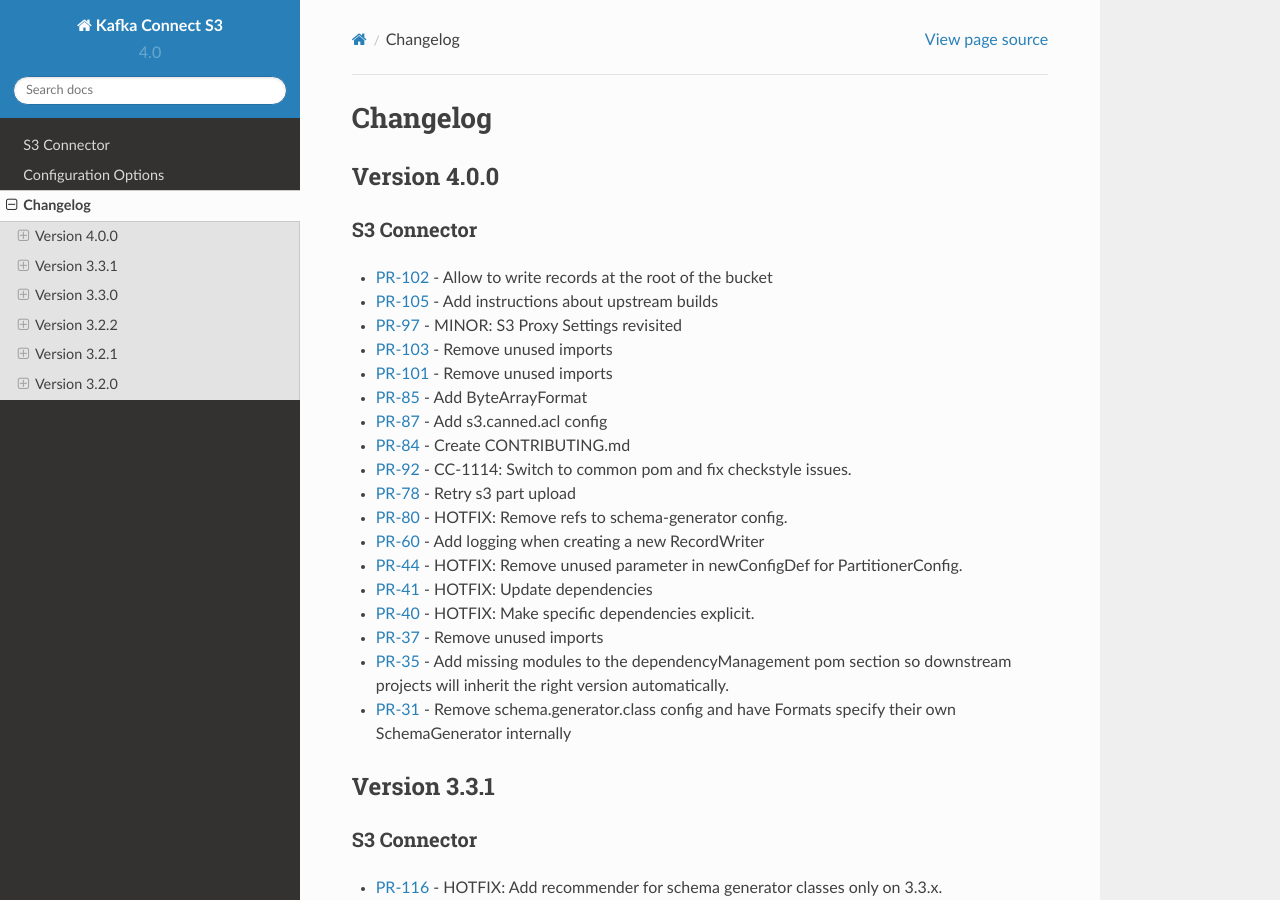
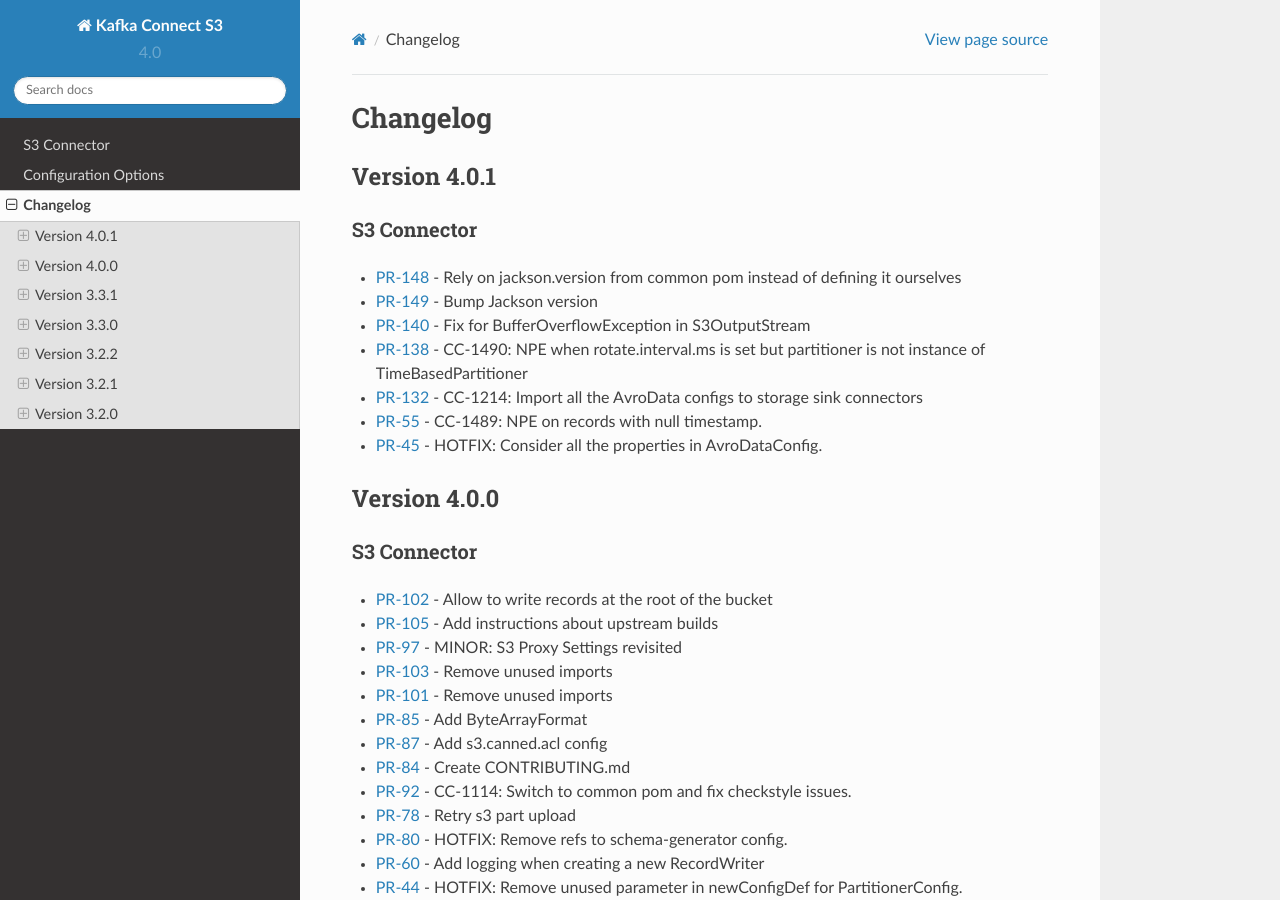
Before and after one commit to confluentinc/kafka-connect-storage-cloud, a Sphinx documentation site: the page built from kafka-connect-s3/docs/changelog.rst, in a window 1280 px wide and 900 px high. Built offline with Sphinx 7.4.7 and the Read the Docs theme 2.0.0, drawn with Linux system fonts in a browser that asks for light colours.

Commit message:
Updated release notes with notable 4.0.1 changes

```diff
--- a/kafka-connect-s3/docs/changelog.rst
+++ b/kafka-connect-s3/docs/changelog.rst
@@ -2,6 +2,20 @@
 
 Changelog
 =========
+
+Version 4.0.1
+-------------
+
+S3 Connector
+~~~~~~~~~~~~~~
+
+* `PR-148 <https://github.com/confluentinc/kafka-connect-storage-cloud/pull/148>`_ - Rely on jackson.version from common pom instead of defining it ourselves
+* `PR-149 <https://github.com/confluentinc/kafka-connect-storage-cloud/pull/149>`_ - Bump Jackson version
+* `PR-140 <https://github.com/confluentinc/kafka-connect-storage-cloud/pull/140>`_ - Fix for BufferOverflowException in S3OutputStream
+* `PR-138 <https://github.com/confluentinc/kafka-connect-storage-cloud/pull/138>`_ - CC-1490: NPE when rotate.interval.ms is set but partitioner is not instance of TimeBasedPartitioner
+* `PR-132 <https://github.com/confluentinc/kafka-connect-storage-cloud/pull/132>`_ - CC-1214: Import all the AvroData configs to storage sink connectors
+* `PR-55 <https://github.com/confluentinc/kafka-connect-storage-common/pull/55>`_ - CC-1489: NPE on records with null timestamp.
+* `PR-45 <https://github.com/confluentinc/kafka-connect-storage-common/pull/45>`_ - HOTFIX: Consider all the properties in AvroDataConfig.
 
 Version 4.0.0
 -------------
```
